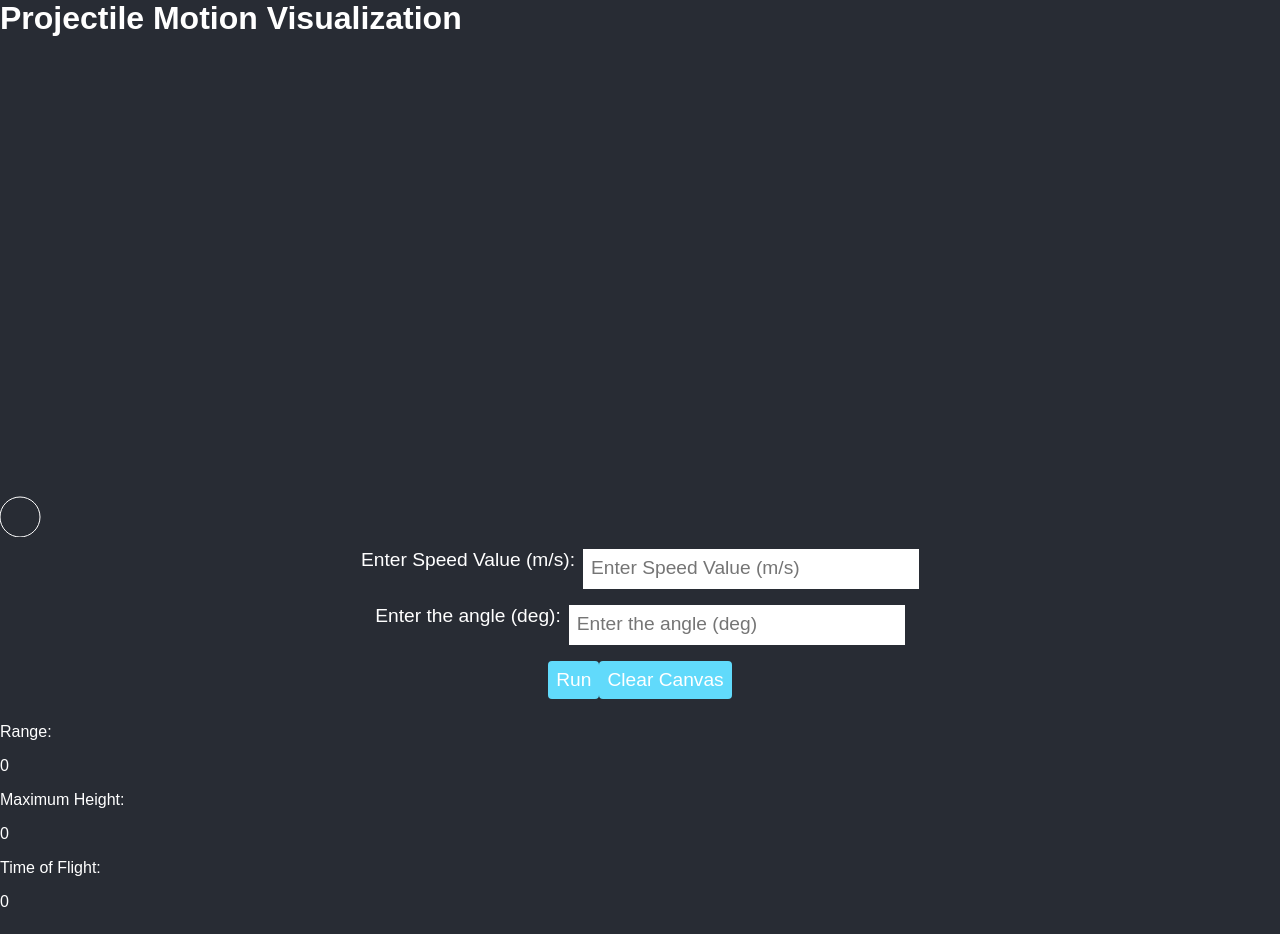
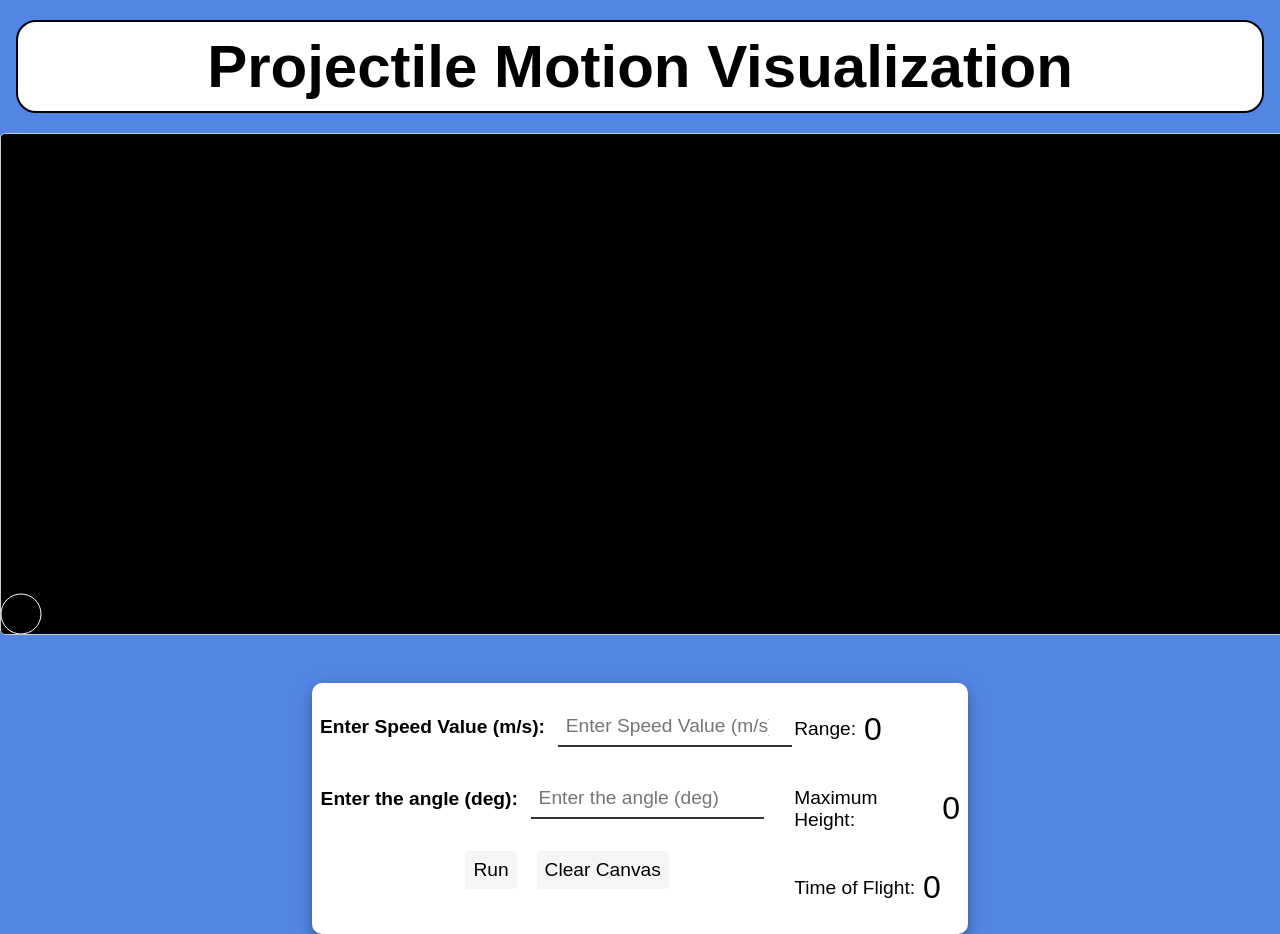
Before and after one commit to Shivansh-Potdar/projectilemotion, a plain HTML site: page index.html in a window 1280 px wide. Shown: the top 934 px of the page. Drawn offline with Linux system fonts and the light colour scheme.

Commit message:
Updated styles

```diff
--- a/styles.css
+++ b/styles.css
@@ -1,99 +1,107 @@
 body {
-  background-color: #282c34;
-  color: white;
-  font-family: sans-serif;
     margin: 0;
+    padding: 0;
+    background-color: #5386E4;
+    font-family: Arial, sans-serif;
+  }
+  h1 {
+    text-align: center;
+    border-radius: 20px;
+    margin: 20px 0;
+    background-color: #ffffff;
+    border: 2px solid rgb(0, 0, 0);
+    padding: 10px 20px;
+    font-size: 60px;
+    font-weight: 600;
+    margin-left: 1rem;
+    margin-right: 1rem;
+  }
+  canvas {
+    display: block;
+    margin: 0 auto;
+    border-radius: 5px;
+    border: 1px solid #ccc;
+    background-color: rgb(0, 0, 0);
+    margin-bottom: 3rem;
   }
 
- .border {
-  border: 5px solid red;
-  padding: 20px;
-}
-
-
-header {
-  align-items: center;
+  .side-by-side {
     display: flex;
-  justify-content: center;
-  padding: 1rem 0;
-}
-
-h1 {
-  font-size: 2rem;
-  margin: 0;
-}
-
-main {
-  align-items: center;
-  display: flex;
-  flex-direction: column;
-  justify-content: center;
-  padding: 1rem 0;
+    width: 50%;
+    margin: 0 auto;
+    padding: 0.5rem;
+    background-color: #ffffff;
+    border-radius: 10px;
+    box-shadow: 0 4px 8px 0 rgba(0, 0, 0, 0.2),
+      0 6px 20px 0 rgba(0, 0, 0, 0.19);
   }
 
   form {
-  align-items: center;
     display: flex;
     flex-direction: column;
-  justify-content: center;
+    align-items: center;
   }
 
-form > div {
+  .form-row {
     display: flex;
-  margin: 0.5rem 0;
+    align-items: center;
+    margin: 1rem 0;
   }
 
   label {
     font-size: 1.2rem;
-  margin-right: 0.5rem;
+    font-weight: bold;
+    margin-right: 0.8rem;
   }
 
   input[type="number"] {
+    width: 46%;
     border: none;
-  border-bottom: 2px solid white;
+    border-bottom: 2px solid #333;
     font-size: 1.2rem;
     outline: none;
     padding: 0.5rem;
-  width: 20rem;
+    transition: border-color 0.2s;
   }
 
+  input[type="number"]:focus {
+    border-bottom: 2px solid #61dafb;
+  }
+
+
   button {
-  background-color: #61dafb;
+    background-color: #f5f5f5;
     border: none;
     border-radius: 4px;
-  color: white;
+    color: rgb(0, 0, 0);
     cursor: pointer;
     font-size: 1.2rem;
     padding: 0.5rem;
     transition: background-color 0.2s;
+    margin-left:20px;
   }
 
   button:hover {
     background-color: #2196f3;
   }
 
-section {
-  align-items: flex-start;
-  display: flex;
-  justify-content: space-between;
-  width: 20rem;
+  form {
+    flex-direction: column;
+    align-items: center;
   }
 
-section > div {
+  .result-row {
     display: flex;
-  margin-right: 1rem;
+    align-items: center;
+    margin: 0.5rem 0;
   }
 
-section > div:last-child {
-  margin-right: 0;
+  .result-label {
+    font-size: 1.2rem;
+    margin-right: 0.5rem;
   }
 
-section p:first-of-type {
-  font-size: 1.2rem;
-  margin: 0;
-}
-
-section p:last-of-type {
+  .result-value {
     font-size: 2rem;
     margin: 0;
   }
```
Lines whose indentation alone changed are shown as unchanged.
